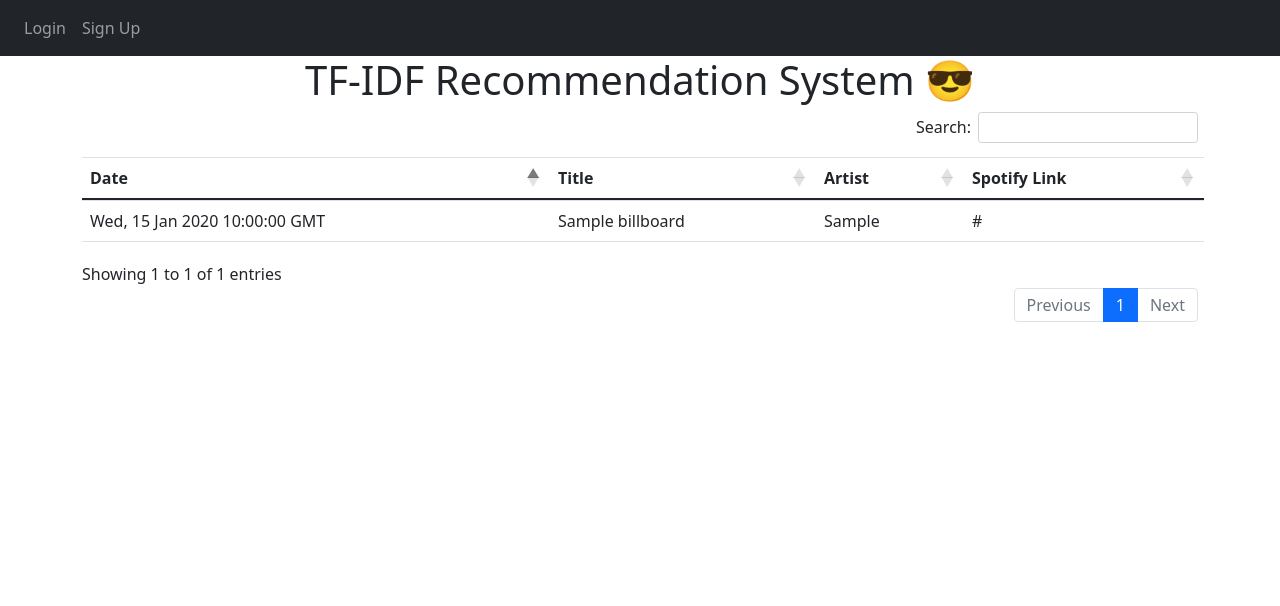
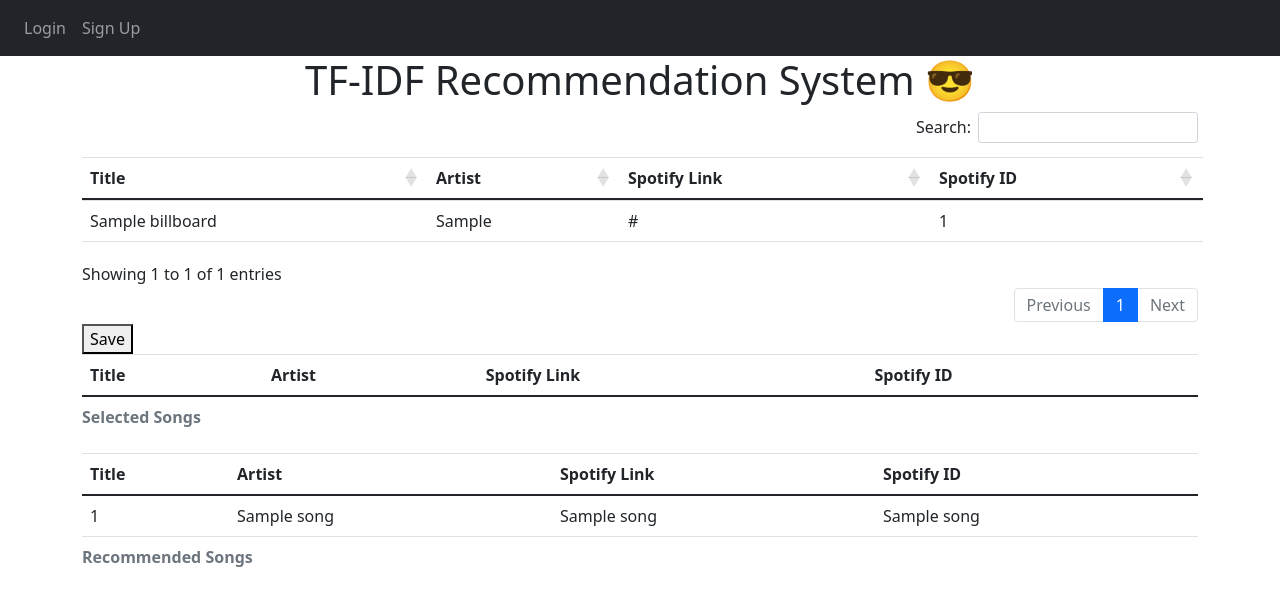
Before and after one commit to EricCallaway/Music_Recommendation_Application, a Flask app: template website_v2/website_package/templates/tf_idf.html in a window 1280 px wide. Shown: the top 606 px of the page. Run offline with Flask 3, Linux system fonts and the light colour scheme; the template is opened without the code that fills it: most values are stand-ins (such as "Sample title", 1, 10 or a date in 2020); lists and menus that the app fills with data are empty; parts of the project's set-up code (start-up, migrations or seed data) failed here and were passed over; some libraries are stand-ins or nearby versions.

Commit message:
[ADD] First working version of the site. The system is recommending unique songs to the user based on different inputs.

```diff
--- a/website_v2/website_package/templates/home.html
+++ b/website_v2/website_package/templates/home.html
@@ -77,7 +77,6 @@
     <div class="column">
         <table id="recommended-songs" name="recommended-songs" class="table">
             <thead>
-
                 <tr>
                     <th>Track ID</th>
                     <th>Name</th>
--- a/website_v2/website_package/templates/tf_idf.html
+++ b/website_v2/website_package/templates/tf_idf.html
@@ -39,6 +39,50 @@
     </tbody>
 
 </table>
+
+<form method="post">
+    <button type="submit" onclick="save_playlist()">Save</button>
+    <table id="selected-songs" name="selected-songs" class="table">
+        <thead>
+            <tr>
+                <th>Title</th>
+                <th>Artist</th>
+                <th>Spotify Link</th>
+                <th>Spotify ID</th>
+            </tr>
+        </thead>
+        <tbody>
+            <caption><strong>Selected Songs</strong></caption>
+        </tbody>
+    </table>
+</form>
+
+
+<table id="recommended-songs" name="recommended-songs" class="table">
+    <thead>
+        <tr>
+            <th>Title</th>
+            <th>Artist</th>
+            <th>Spotify Link</th>
+            <th>Spotify ID</th>
+        </tr>
+    </thead>
+    <tbody>
+        <caption><strong>Recommended Songs</strong></caption>
+        {% for song in recommended_songs %}
+        <tr>
+            <td>{{song[0]}}</td>
+            <td>{{song[1]}}</td>
+            <td>{{song[2]}}</td>
+            <td>{{song[3]}}</td>
+        </tr>
+        {% endfor %}
+        <!-- <tr>
+            <td>Test</td>
+            <td>Another test</td>
+        </tr> -->
+    </tbody>
+</table>
 {% endblock %}
 
 {% block scripts %}
@@ -48,11 +92,11 @@
             ajax: '/api/billboard_songs',
             serverSide: true,
             columns: [
-                {data: 'date'},
+                {data: 'date', visible: false},
                 {data: 'title'},
                 {data: 'artist'},
                 {data: 'spotify_link'},
-                {data: 'spotify_id', visible: false},
+                {data: 'spotify_id'},
                 {data: 'genre', visible: false},
                 {data: 'analysis_url', visible: false},
                 {data: 'energy', visible: false},
@@ -72,13 +116,112 @@
                 {data: 'clean_lyrics', visible: false},
             ],
             dom: 'Bfrtip',
-            buttons: ['colvis']
+            buttons: ['colvis'],
+            createdRow: function(row, data, dataIndex){
+                $(row).attr('onclick', 'selectRow(this)');
+            }
+
         });
-        $('#billboard_songs').on('click', 'tr', function(){
-            var data = $('#billboard_songs').DataTable().row( this ).data();
-            swal("Great Choice!", "You chose the song '" + data.title + "' by " + "'" + data.artist + "'");
-        });
+
     });
+
+    var selected_songs = [];
+
+    function selectRow(row){
+        // Grab the table representing the users playlist, note it will be empty in the beginning
+        var playlist = document.getElementById("selected-songs");
+        var cells = row.getElementsByTagName("td");
+        var song_title = cells[0].textContent;
+        var song_artist = cells[1].textContent;
+        var song_spotify_link = cells[2].textContent;
+        var song_spotify_id = cells[3].textContent;
+
+        // Check if the song has already been chosen by the user
+        if (selected_songs.includes(song_title)){
+            swal("The song "+ song_title + "by " + song_artist + " has already been selected.");
+            return;
+            }
+
+        if (selected_songs.length >= 10){
+            swal("Playlist capacity reached. No more than 10 songs allowed.");
+            return;
+        }
+
+        // Add song to the selected songs array
+        selected_songs.push(song_title);
+
+        // Create a new row in the playlist table
+        var newRow = document.createElement("tr");
+        var track_title = document.createElement("td");
+        var track_artist = document.createElement("td");
+        var track_spotify_link = document.createElement("td");
+        var track_spotify_id = document.createElement("td");
+
+        track_title.textContent = song_title;
+        track_artist.textContent = song_artist;
+        track_spotify_link.textContent = song_spotify_link;
+        track_spotify_id.textContent = song_spotify_id;
+
+        newRow.appendChild(track_title);
+        newRow.appendChild(track_artist);
+        newRow.appendChild(track_spotify_link);
+        newRow.appendChild(track_spotify_id);
+
+        // Create a delete button for the new row
+        var deleteButton = document.createElement("button");
+        deleteButton.textContent = "Delete";
+        deleteButton.onclick = function () {
+            // Remove the song from the selected playlist
+            var index = selected_songs.indexOf(song_title);
+            if (index > -1){
+                selected_songs.splice(index, 1);
+            }
+            playlist.deleteRow(newRow.rowIndex);
+        }
+        newRow.appendChild(deleteButton);
+
+        // This adds the selected song to the playlist table
+        playlist.appendChild(newRow);
+    }
+
+    function save_playlist(){
+        // Get the table element
+        var table = document.getElementById("selected-songs");
+
+        // Get the table data
+        var data = []
+        var headers = []
+        for (var i = 0; i < table.rows[0].cells.length; i++){
+            headers[i] = table.rows[0].cells[i].innerHTML.toLowerCase().replace(/ /gi, '');
+        }
+        for (var i = 1; i < table.rows.length; i++) {
+            var tableRow = table.rows[i];
+            var rowData = {};
+            for (var j = 0; j < tableRow.cells.length; j++) {
+              rowData[headers[j]] = tableRow.cells[j].innerHTML;
+            }
+            data.push(rowData);
+            console.log(rowData);
+           }
+        console.log(data);
+
+        // Assign the data to a variable
+        var playlistData = data;
+
+        // Do something with the playlistData variable
+        for (var i = 0; i < playlistData.length; i++){
+            var input = document.createElement("input");
+            input.setAttribute('type', 'hidden');
+            input.name = 'song' + i;
+            input.value = playlistData[i].spotifyid;
+            document.getElementById('selected-songs').appendChild(input);
+            console.log(input);
+        }
+    }
+
+
+
+
 
 
 </script>
--- a/website_v2/website_package/views.py
+++ b/website_v2/website_package/views.py
@@ -1,14 +1,16 @@
 from flask import Blueprint, render_template, request, flash, jsonify, redirect, url_for
 from flask_login import login_user, login_required, logout_user, current_user
 from flask_mysqldb import MySQL
-from sqlalchemy import text
+from sqlalchemy import text, create_engine
 from .models import Note, User, Pet, Billboard
 from decimal import Decimal
 from . import db
+from scipy.spatial.distance import cosine
 from sklearn.metrics.pairwise import cosine_similarity
-from scipy.spatial.distance import cosine
+from sklearn.feature_extraction.text import TfidfVectorizer
 
 import numpy as np
+import pandas as pd
 import json
 import joblib
 import MySQLdb.cursors
@@ -31,10 +33,208 @@ def pad_and_reshape(arr):
 
     return padded_arr
 
+# def genereate_recommendations(user_playlist_song_ids):
+#             # Grab the clean lyrics from the database
+#             sql_clean_lyrics = text('SELECT clean_lyrics FROM billboard;')
+#             sql_all_data = text('SELECT * FROM billboard;')
+#             session = db.session()
+
+#             try:
+#                 clean_lyric_cursor = session.execute(sql_clean_lyrics).cursor
+#                 all_data_cursor = session.execute(sql_all_data).cursor
+#                 all_data = all_data_cursor.fetchall()
+#                 clean_lyrics = clean_lyric_cursor.fetchall()
+#             except Exception as e:
+#                 print('Error executing query: ', e)
+#                 session.rollback()
+#             finally:
+#                 session.close()
+
+#             # Convert the clean lyrics to a list
+#             clean_lyrics = [i[0] for i in clean_lyrics]
+
+#             # Convert the clean lyrics to a pandas dataframe
+#             clean_lyrics = pd.DataFrame(clean_lyrics)
+
+#             # Convert the all data to a pandas dataframe
+#             all_data = pd.DataFrame(all_data)
+
+
+#             # Rename the column to 'clean_lyrics'
+#             clean_lyrics.rename(columns={0: 'clean_lyrics'}, inplace=True)
+#             print(clean_lyrics.head())
+
+#             # print(all_data.head())
+
+#             # Rename columns of all_data
+#             all_data.rename(columns={0: 'date',
+#                                      1: 'title',
+#                                      2: 'artist',
+#                                      3: 'spotify_link',
+#                                      4: 'spotify_id',
+#                                      21: 'clean_lyrics'}, inplace=True)
+
+
+#             print(all_data.head())
+
+#             # Assign only title, artist, spotify_id, and clean_lyrics to a new dataframe
+#             data = all_data[['title', 'artist', 'spotify_id', 'clean_lyrics']]
+
+#             print(data.head())
+
+
+#             # Create a Tf-Idf Vectorier Object
+#             vectorizer = TfidfVectorizer()
+
+#             # Fit the vectorizer to the clean lyrics, creating a tf-idf matrix where the words are the features
+#             tfidf_matrix = vectorizer.fit_transform(data['clean_lyrics'])
+
+#             # Transform the user playlist into a tf-idf matrix
+#             user_playlist_tfidf = vectorizer.transform(user_playlist_song_ids)
+
+#             # Calculate the cosine similarity between the user playlist and the billboard songs
+#             cosine_similarities = cosine_similarity(user_playlist_tfidf, tfidf_matrix).flatten()
+
+#             # Sort the indices by similarity score in descending order
+#             song_indices = cosine_similarities.argsort()[::-2]
+#             print(song_indices)
+
+#             recommended_songs = []
+#             for i in song_indices:
+#                 if len(recommended_songs) == 5:
+#                     break
+#                 elif data.loc[i, 'spotify_id'] in user_playlist_song_ids:
+#                     continue
+#                 else:
+#                     recommended_songs.append(data.loc[i, 'spotify_id'])
+#                 print(recommended_songs)
+
+
+#             # Get the top 10 most similar songs spotify ids
+
+#             # top_10_songs = Billboard.query.filter(Billboard.spotify_id.in_(top_10_indices)).all()
+#             # print(top_10_songs)
+
+#             # Get the top 10 most similar songs spotify ids
+#             # top_10_songs = Billboard.query.filter(Billboard.spotify_id.in_(top_10_indices)).all()
+#             # print(top_10_songs)
+
+#             return recommended_songs
+
+from sklearn.feature_extraction.text import TfidfVectorizer
+from sklearn.metrics.pairwise import cosine_similarity
+import pandas as pd
+
+def generate_recommendations(user_playlist_song_ids):
+
+    engine = create_engine('mysql://root:Eric19$$@localhost:3306/music_app')
+    connection = engine.connect()
+
+    query = text('SELECT * FROM billboard;')
+
+    all_data = connection.execute(query).fetchall()
+
+    connection.close()
+
+    # Convert the all data to a pandas dataframe
+    all_data = pd.DataFrame(all_data)
+    print(all_data.head())
+
+    # Rename columns of all_data
+    all_data.rename(columns={0: 'date',
+                             1: 'title',
+                             2: 'artist',
+                             3: 'spotify_link',
+                             4: 'spotify_id',
+                             21: 'clean_lyrics'}, inplace=True)
+
+    data = all_data[['title', 'artist', 'spotify_id', 'clean_lyrics']]
+
+    print(data.shape)
+
+
+    # Create a Tf-Idf Vectorizer Object
+    vectorizer = TfidfVectorizer()
+
+    # Fit the vectorizer to the clean lyrics, creating a tf-idf matrix where the words are the features
+    tfidf_matrix = vectorizer.fit_transform(all_data['clean_lyrics'])
+
+    # Transform the user playlist into a tf-idf matrix
+    user_playlist_lyrics = data[data['spotify_id'].isin(user_playlist_song_ids)]['clean_lyrics'].tolist()
+    user_playlist_tfidf = vectorizer.transform(user_playlist_lyrics)
+
+    # Calculate the cosine similarity between the user playlist and the billboard songs
+    cosine_similarities = cosine_similarity(user_playlist_tfidf, tfidf_matrix).flatten()
+
+    # Reduce the number of indices to 6775, the number of indices was upwards of 20,000 for some reason
+    cosine_similarities = cosine_similarities[:6775]
+
+    print(type(cosine_similarities))
+
+    # Sort the indices by similarity score in descending order
+    song_indices = cosine_similarities.argsort()[::-1]
+
+    print(song_indices)
+
+    recommended_songs = []
+    for i in song_indices:
+        if data.loc[i, 'spotify_id'] in user_playlist_song_ids:
+            continue
+        else:
+            recommended_songs.append(data.loc[i, 'spotify_id'])
+            if len(recommended_songs) == 5:
+                break
+
+    return recommended_songs
+
+
+
+
+
+
+
+
+
 @views.route('/tf_idf', methods=['GET', 'POST'])
 @login_required
 def tf_idf():
-    return render_template('tf_idf.html', user=current_user)
+    if request.method == 'POST':
+        playlist = []
+        print("Hello World.")
+        for i in range(len(request.form)):
+            song = request.form.get(f'song{i}')
+            if song:
+                playlist.append(song)
+        print('$'*50)
+        print(playlist)
+        print('$'*50)
+        recommended_songs = generate_recommendations(playlist)
+
+        print('%'*50)
+        print(recommended_songs)
+        print('%'*50)
+
+        recommended_song_ids = [f"'{song}'" for song in recommended_songs]
+        sql_recommended_songs = text(f'SELECT title, artist, spotify_link, spotify_id FROM billboard WHERE spotify_id IN ({", ".join(recommended_song_ids)});')
+        session = db.session()
+        try:
+            cursor = session.execute(sql_recommended_songs).cursor
+            recommended_songs = cursor.fetchall()
+        except Exception as e:
+            print("Error executing query: ", e)
+            session.rollback()
+        finally:
+            session.close()
+        # print(recommended_songs)
+        recommended_songs = [list(song) for song in recommended_songs]
+        # print(recommended_songs)
+        for song in recommended_songs:
+            print(song[0])
+
+
+
+
+    return render_template('tf_idf.html', user=current_user, recommended_songs=recommended_songs)
 
 @views.route('api/billboard_songs')
 def billboard_song_data():
```
Also changed, not shown: 1 other file.
